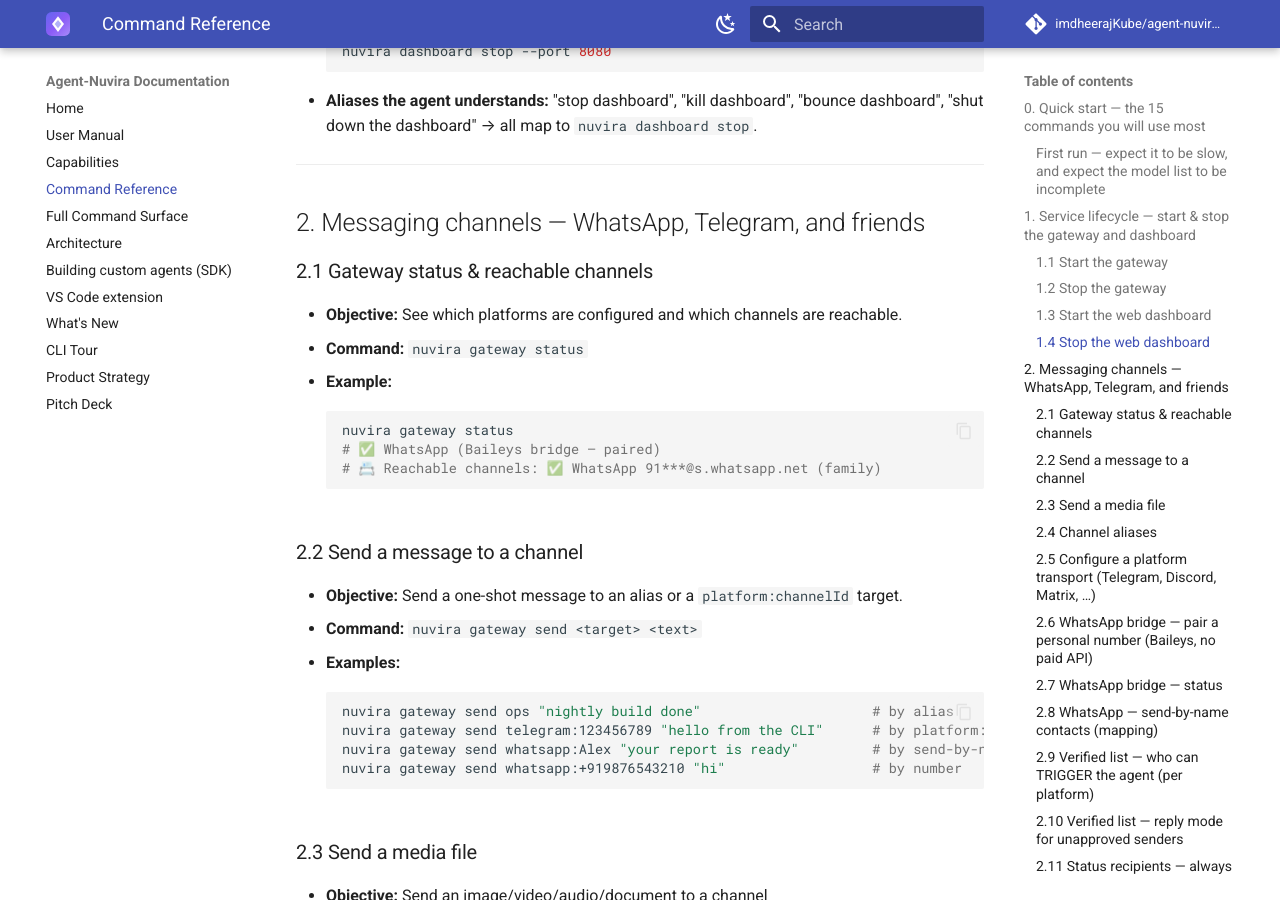
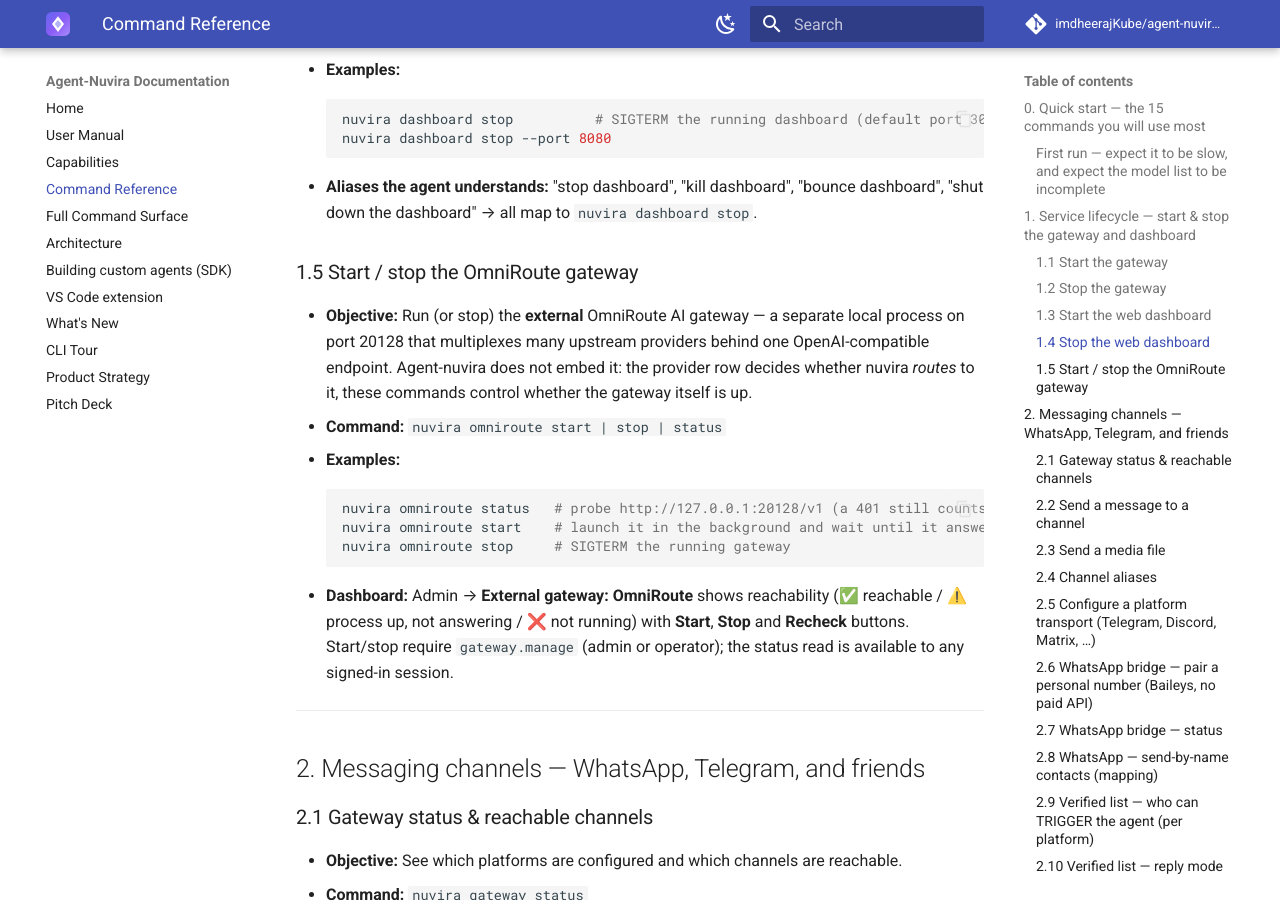
Before and after one commit to imdheerajKube/agent-nuvira-documentation, an MkDocs documentation site: the page built from docs/commands.md, in a window 1280 px wide and 900 px high, scrolled down 3323 px. Built offline with MkDocs 1.6.1 and Material for MkDocs 9.7.7, drawn with Linux system fonts in a browser that asks for light colours; comment, search, counter and statistics services are not loaded; some of the changed text lies outside the part shown.

Commit message:
docs: rebuild from 597477d
Generated from imdheerajKube/agent-nuvira@597477d7a585543c2a4532145de7367fe055d35b, and audited for secrets, personal data and dead links before it was committed.

````diff
--- a/docs/commands.md
+++ b/docs/commands.md
@@ -36,6 +36,7 @@
 | Send a message to a channel | `nuvira gateway send ops "nightly build done"` |
 | Start the web dashboard | `nuvira dashboard` |
 | Stop the web dashboard | `nuvira dashboard stop` |
+| Start/stop the external OmniRoute gateway | `nuvira omniroute start` · `nuvira omniroute stop` · `nuvira omniroute status` |
 | Check everything is configured | `nuvira doctor` |
 | Pair WhatsApp (QR) | `nuvira whatsapp pair` |
 | WhatsApp bridge status | `nuvira whatsapp status` |
@@ -121,6 +122,24 @@
   ```
 - **Aliases the agent understands:** "stop dashboard", "kill dashboard", "bounce
   dashboard", "shut down the dashboard" → all map to `nuvira dashboard stop`.
+
+### 1.5 Start / stop the OmniRoute gateway
+
+- **Objective:** Run (or stop) the **external** OmniRoute AI gateway — a separate local process
+  on port 20128 that multiplexes many upstream providers behind one OpenAI-compatible endpoint.
+  Agent-nuvira does not embed it: the provider row decides whether nuvira *routes* to it, these
+  commands control whether the gateway itself is up.
+- **Command:** `nuvira omniroute start | stop | status`
+- **Examples:**
+  ```bash
+  nuvira omniroute status   # probe http://127.0.0.1:20128/v1 (a 401 still counts as running)
+  nuvira omniroute start    # launch it in the background and wait until it answers
+  nuvira omniroute stop     # SIGTERM the running gateway
+  ```
+- **Dashboard:** Admin → **External gateway: OmniRoute** shows reachability (✅ reachable /
+  ⚠️ process up, not answering / ❌ not running) with **Start**, **Stop** and **Recheck** buttons.
+  Start/stop require `gateway.manage` (admin or operator); the status read is available to any
+  signed-in session.
 
 ---
 
````
Also changed, not shown: docs/reference/commands-surface.md (+17 -1 lines), docs/user-manual.md (+11 -0 lines), 1 other file.
